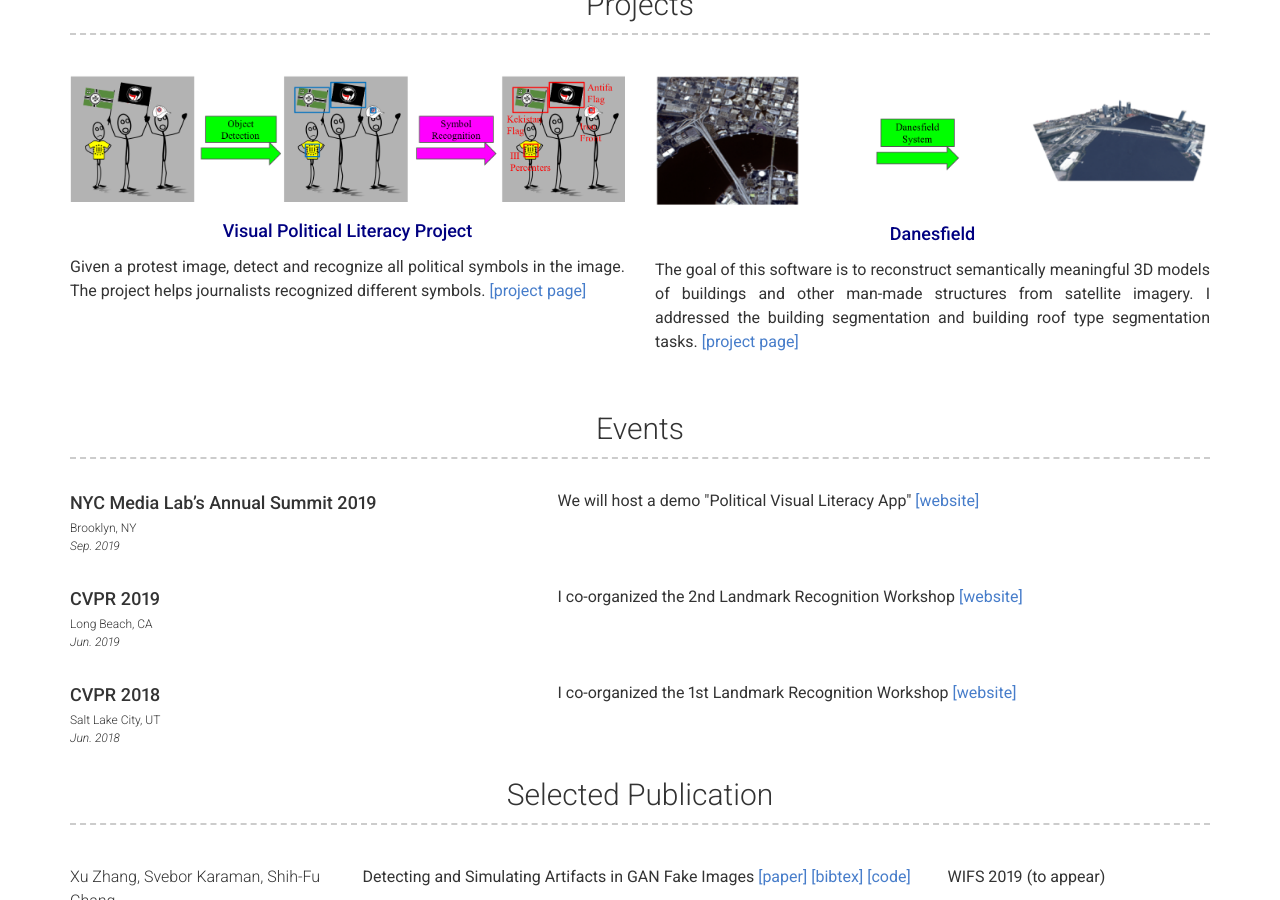
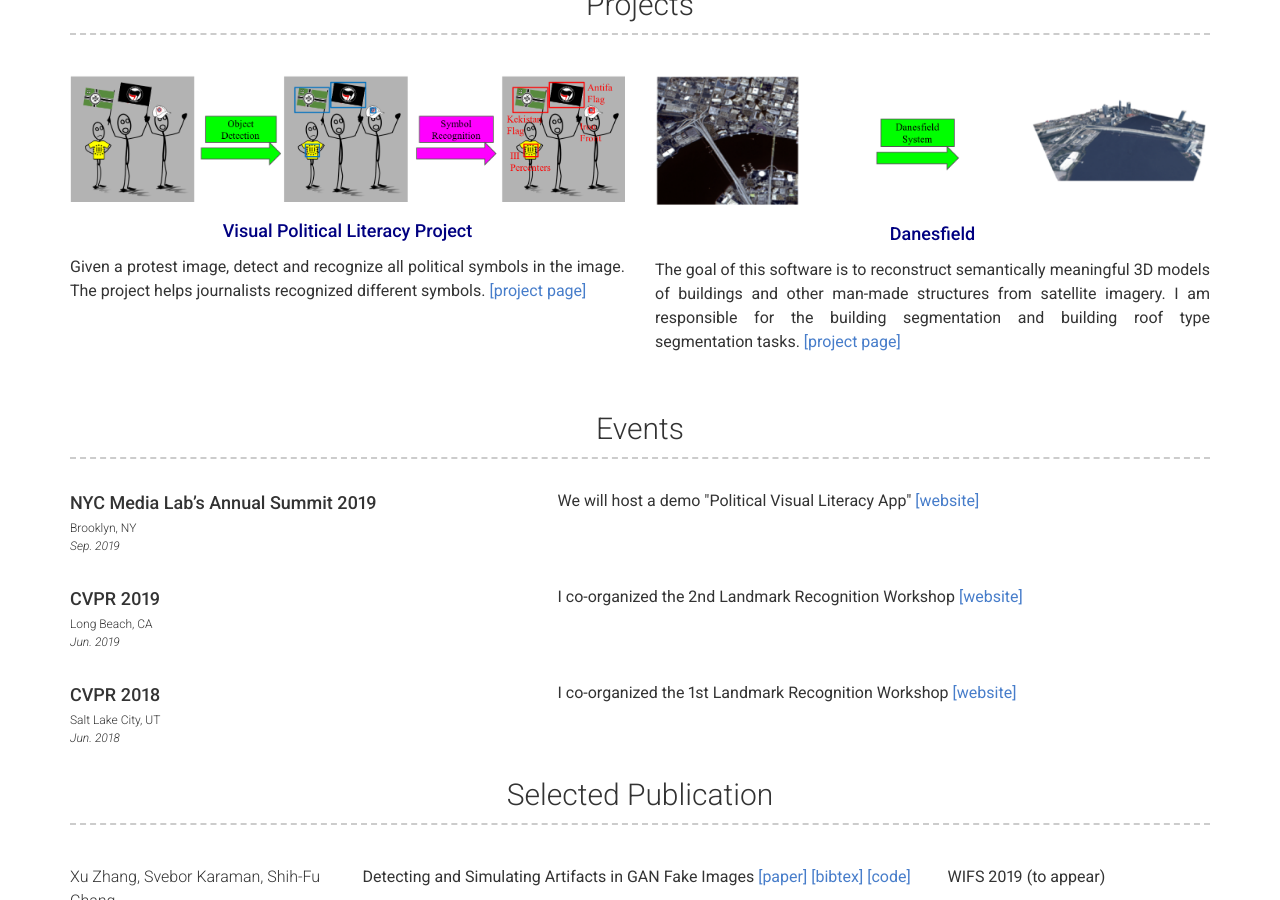
Before and after one commit to xu-zhang-1987/xu-zhang-1987.github.io, a Jekyll site: the page built from index.md, in a window 1280 px wide and 900 px high, scrolled down 1517 px. Built offline with Jekyll 4.4.1, drawn with Linux system fonts in a browser that asks for light colours.

Commit message:
add info

```diff
--- a/_data/projects.yml
+++ b/_data/projects.yml
@@ -7,5 +7,5 @@
 - name: Danesfield
   i18n: Retrieval
   img: images/Danesfield.png
-  desc: The goal of this software is to reconstruct semantically meaningful 3D models of buildings and other man-made structures from satellite imagery. I addressed the building segmentation and building roof type segmentation tasks.
+  desc: The goal of this software is to reconstruct semantically meaningful 3D models of buildings and other man-made structures from satellite imagery. I am responsible for the building segmentation and building roof type segmentation tasks.
   url: https://github.com/Kitware/Danesfield
```
Also changed, not shown: 1 other file.
